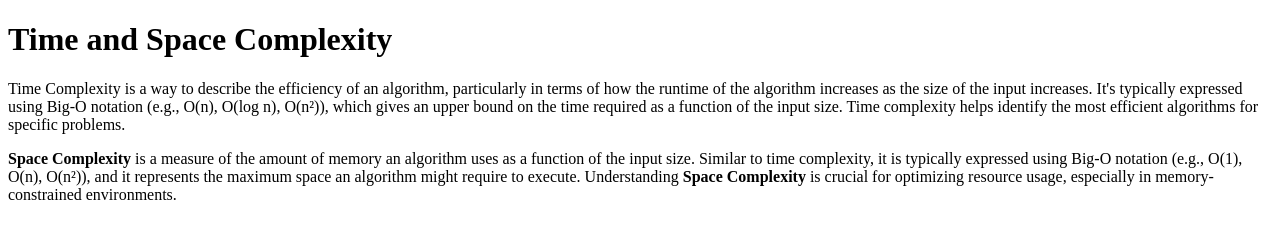
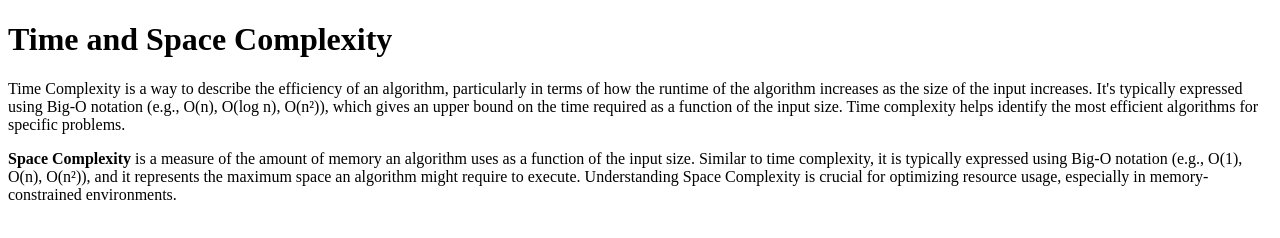
Before and after one commit to acciojob/time-and-space-complexity-gurmeet1011, a website: page main.html in a window 1280 px wide. Drawn offline with Linux system fonts and the light colour scheme.

Commit message:
created a submission

```diff
--- a/main.html
+++ b/main.html
@@ -16,7 +16,7 @@
     </p>
 
     <p>
-        <b>Space Complexity</b> is a measure of the amount of memory an algorithm uses as a function of the input size. Similar to time complexity, it is typically expressed using Big-O notation (e.g., O(1), O(n), O(n²)), and it represents the maximum space an algorithm might require to execute. Understanding <b>Space Complexity</b> is crucial for optimizing resource usage, especially in memory-constrained environments.
+        <b>Space Complexity</b> is a measure of the amount of memory an algorithm uses as a function of the input size. Similar to time complexity, it is typically expressed using Big-O notation (e.g., O(1), O(n), O(n²)), and it represents the maximum space an algorithm might require to execute. Understanding Space Complexity is crucial for optimizing resource usage, especially in memory-constrained environments.
     </p>
 
     <script type="text/javascript" src="./script.js"></script>
```
